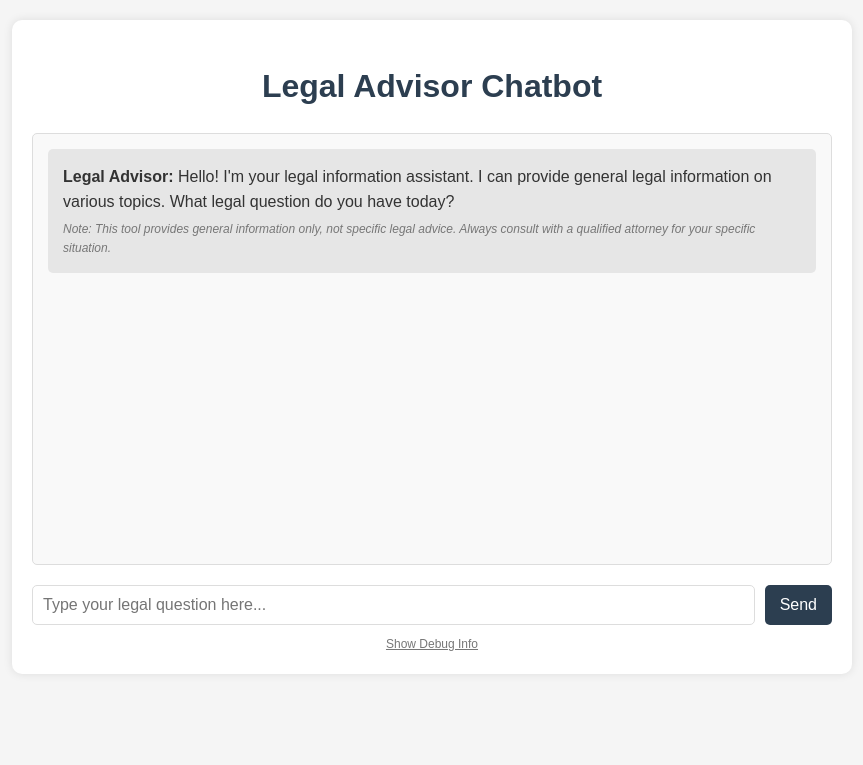
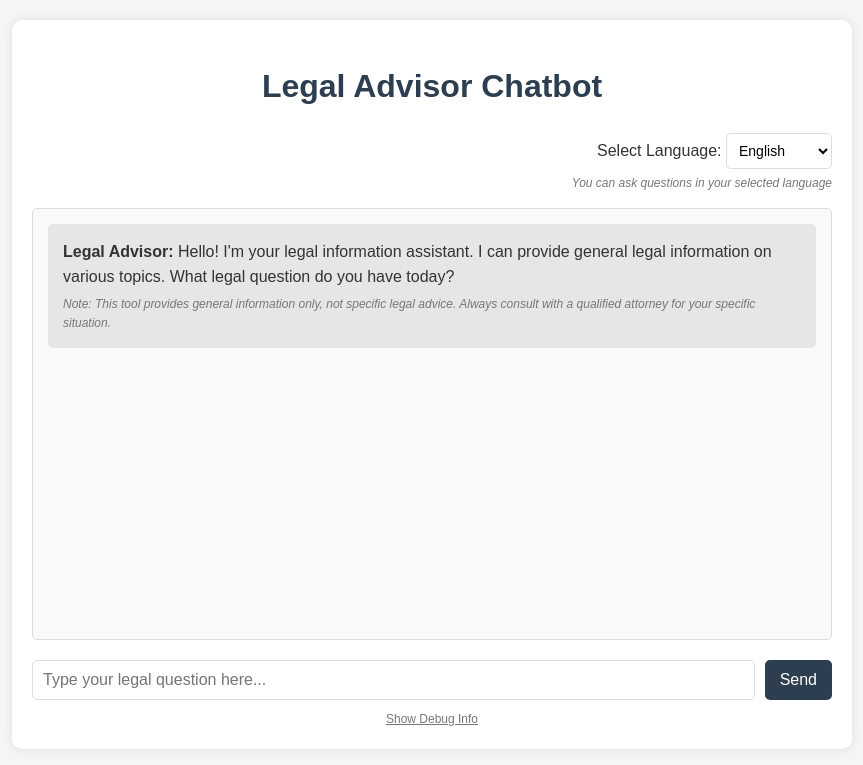
Before and after one commit to pushkar-hue/legal-advisor, a Flask app: page / in a window 1280 px wide. Shown: the top 765 px of the page, without its empty margins (208-1071 px from the left). Run offline with Flask 3, Linux system fonts and the light colour scheme; parts of the project's set-up code (start-up, migrations or seed data) failed here and were passed over.

Commit message:
added translator

```diff
--- a/app.py
+++ b/app.py
@@ -2,6 +2,7 @@ from flask import Flask, request, jsonify, render_template
 import os
 import google.generativeai as genai
 from dotenv import load_dotenv
+from deep_translator import GoogleTranslator  # Add this import
 
 # Load environment variables from .env file
 load_dotenv()
@@ -19,9 +20,30 @@ genai.configure(api_key=API_KEY)
 # Set the default model name manually
 DEFAULT_MODEL_NAME = "gemini-1.5-pro"  # You can change this to "gemini-pro" or "gemini-1.0-pro" if needed.
 
+# Define supported Indian languages
+INDIAN_LANGUAGES = {
+    "en": "English",
+    "hi": "Hindi",
+    "bn": "Bengali",
+    "te": "Telugu",
+    "ta": "Tamil",
+    "mr": "Marathi",
+    "gu": "Gujarati",
+    "kn": "Kannada",
+    "ml": "Malayalam",
+    "pa": "Punjabi",
+    "or": "Odia",
+    "as": "Assamese",
+    "ur": "Urdu"
+}
+
 @app.route('/')
 def index():
     return render_template('index.html')
+
+@app.route('/api/languages', methods=['GET'])
+def list_languages():
+    return jsonify({"languages": INDIAN_LANGUAGES})
 
 @app.route('/api/models', methods=['GET'])
 def list_models():
@@ -32,6 +54,7 @@ def get_legal_advice():
     try:
         data = request.json
         user_query = data.get('query', '')
+        target_language = data.get('language', 'en')  # Default to English
 
         if not user_query:
             return jsonify({"error": "No query provided"}), 400
@@ -39,21 +62,53 @@ def get_legal_advice():
         # Initialize the model
         model = genai.GenerativeModel(DEFAULT_MODEL_NAME)
 
+        # Translate user query to English if it's not already in English
+        if target_language != 'en':
+            try:
+                # Translate to English for processing
+                translator = GoogleTranslator(source=target_language, target='en')
+                english_query = translator.translate(user_query)
+            except Exception as e:
+                print(f"Translation error (to English): {e}")
+                english_query = user_query  # Fallback to original query
+        else:
+            english_query = user_query
+
         # Enhanced prompt with legal context
         prompt = f"""
         You are a legal advisory assistant. Provide helpful legal information based on the following query.
         Note that you should provide general information only and not specific legal advice.
         Always recommend consulting with a qualified attorney for specific legal situations.
 
-        User Query: {user_query}
+        User Query: {english_query}
         """
 
         # Get response from Gemini
         response = model.generate_content([prompt])
+        english_response = response.text
+
+        # Translate response back to target language if not English
+        if target_language != 'en':
+            try:
+                translator = GoogleTranslator(source='en', target=target_language)
+                translated_response = translator.translate(english_response)
+
+                # Also translate the disclaimer
+                disclaimer = "This information is for general purposes only and does not constitute legal advice. Please consult with a qualified attorney for specific legal advice."
+                translated_disclaimer = translator.translate(disclaimer)
+            except Exception as e:
+                print(f"Translation error (from English): {e}")
+                translated_response = english_response
+                translated_disclaimer = "This information is for general purposes only and does not constitute legal advice. Please consult with a qualified attorney for specific legal advice."
+        else:
+            translated_response = english_response
+            translated_disclaimer = "This information is for general purposes only and does not constitute legal advice. Please consult with a qualified attorney for specific legal advice."
 
         return jsonify({
-            "response": response.text,
-            "disclaimer": "This information is for general purposes only and does not constitute legal advice. Please consult with a qualified attorney for specific legal advice."
+            "response": translated_response,
+            "disclaimer": translated_disclaimer,
+            "original_language": "en",
+            "translated_language": target_language
         })
 
     except Exception as e:
@@ -64,7 +119,8 @@ def get_legal_advice():
 def debug_info():
     return jsonify({
         "available_models": [DEFAULT_MODEL_NAME],
-        "api_key_set": bool(API_KEY)
+        "api_key_set": bool(API_KEY),
+        "available_languages": INDIAN_LANGUAGES
     })
 
 if __name__ == '__main__':
--- a/templates/index.html
+++ b/templates/index.html
@@ -137,11 +137,37 @@
         .status-loading {
             background-color: #ff9800;
         }
+        .language-selector {
+            margin-bottom: 15px;
+            text-align: right;
+        }
+        #language-select {
+            padding: 8px;
+            border-radius: 5px;
+            border: 1px solid #ddd;
+            background-color: white;
+            font-size: 14px;
+        }
+        .language-info {
+            font-size: 12px;
+            color: #777;
+            font-style: italic;
+            margin-top: 5px;
+        }
     </style>
 </head>
 <body>
     <div class="container">
         <h1>Legal Advisor Chatbot</h1>
+
+        <div class="language-selector">
+            <label for="language-select">Select Language: </label>
+            <select id="language-select" onchange="changeLanguage()">
+                <option value="en">English</option>
+                <!-- Other languages will be added dynamically -->
+            </select>
+            <div class="language-info">You can ask questions in your selected language</div>
+        </div>
 
         <div class="chat-container" id="chat-container">
             <div class="intro-message">
@@ -165,15 +191,63 @@
             <h3>Debug Information</h3>
             <p>API Status: <span id="api-status"><span class="status-indicator status-loading"></span>Checking...</span></p>
             <p>Available Models: <span id="available-models">Checking...</span></p>
+            <p>Available Languages: <span id="available-languages">Checking...</span></p>
             <button onclick="checkAPIStatus()">Refresh Status</button>
         </div>
     </div>
 
     <script>
-        // Check API status on page load
+        let currentLanguage = 'en';
+
+        // Load languages on page load
         window.onload = function() {
+            loadLanguages();
             checkAPIStatus();
         };
+
+        // Load available languages from the backend
+        async function loadLanguages() {
+            try {
+                const response = await fetch('/api/languages');
+                const data = await response.json();
+
+                const languageSelect = document.getElementById('language-select');
+                languageSelect.innerHTML = '';
+
+                Object.entries(data.languages).forEach(([code, name]) => {
+                    const option = document.createElement('option');
+                    option.value = code;
+                    option.textContent = name;
+                    languageSelect.appendChild(option);
+                });
+
+                // Set default language
+                languageSelect.value = 'en';
+            } catch (error) {
+                console.error('Error loading languages:', error);
+            }
+        }
+
+        // Change language
+        function changeLanguage() {
+            const languageSelect = document.getElementById('language-select');
+            currentLanguage = languageSelect.value;
+
+            // Update placeholder text based on selected language
+            updatePlaceholderText();
+        }
+
+        // Update placeholder text based on selected language
+        function updatePlaceholderText() {
+            const userInput = document.getElementById('user-input');
+
+            if (currentLanguage === 'en') {
+                userInput.placeholder = "Type your legal question here...";
+            } else {
+                // We could translate these placeholders too, but for simplicity keeping generic
+                userInput.placeholder = "Type your question in your selected language...";
+            }
+        }
 
         // Toggle debug section
         function toggleDebug() {
@@ -192,9 +266,11 @@
         async function checkAPIStatus() {
             const apiStatus = document.getElementById('api-status');
             const availableModels = document.getElementById('available-models');
+            const availableLanguages = document.getElementById('available-languages');
 
             apiStatus.innerHTML = '<span class="status-indicator status-loading"></span>Checking...';
             availableModels.textContent = 'Checking...';
+            availableLanguages.textContent = 'Checking...';
 
             try {
                 const response = await fetch('/api/debug');
@@ -211,9 +287,19 @@
                 } else {
                     availableModels.textContent = 'No models available';
                 }
+
+                if (data.available_languages) {
+                    const languages = Object.entries(data.available_languages)
+                        .map(([code, name]) => `${name} (${code})`)
+                        .join(', ');
+                    availableLanguages.textContent = languages;
+                } else {
+                    availableLanguages.textContent = 'No languages available';
+                }
             } catch (error) {
                 apiStatus.innerHTML = '<span class="status-indicator status-error"></span>Error: ' + error.message;
                 availableModels.textContent = 'Unable to check';
+                availableLanguages.textContent = 'Unable to check';
             }
         }
 
@@ -243,13 +329,16 @@
             chatContainer.scrollTop = chatContainer.scrollHeight;
 
             try {
-                // Send request to backend
+                // Send request to backend with language info
                 const response = await fetch('/api/legal-advice', {
                     method: 'POST',
                     headers: {
                         'Content-Type': 'application/json'
                     },
-                    body: JSON.stringify({ query })
+                    body: JSON.stringify({
+                        query: query,
+                        language: currentLanguage
+                    })
                 });
 
                 const data = await response.json();
@@ -269,6 +358,8 @@
                     <div class="bot-message">
                         <strong>Legal Advisor:</strong> ${data.response.replace(/\n/g, '<br>')}
                         <div class="disclaimer">${data.disclaimer}</div>
+                        ${data.translated_language !== 'en' ?
+                            `<div class="language-info">Response in ${document.getElementById('language-select').options[document.getElementById('language-select').selectedIndex].text}</div>` : ''}
                     </div>
                 `;
                 chatContainer.appendChild(botMessageDiv);
```
